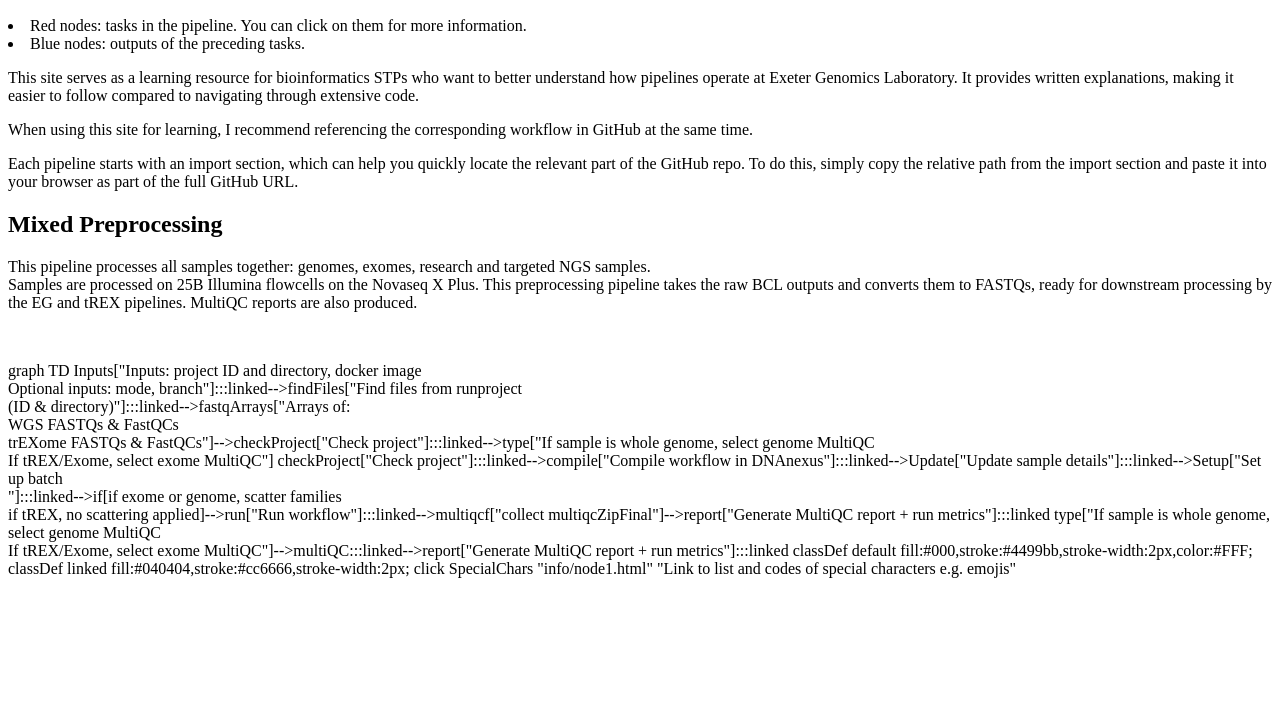
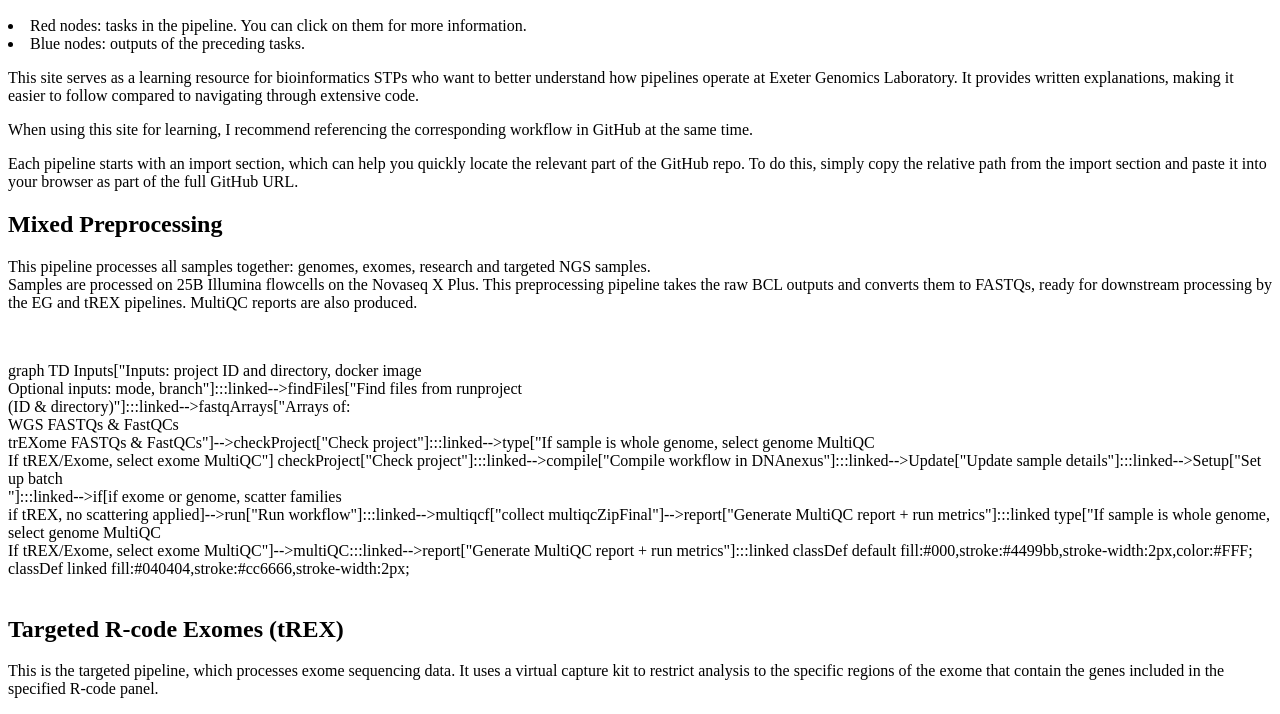
Before and after one commit to RVel37/pipelines-site, a plain HTML site: page index.html in a window 1280 px wide. Shown: the part 110-824 px from the top of the page. Before the commit the page ends 800 px from the top, so only its background shows below. Drawn offline with Linux system fonts and the light colour scheme.

Commit message:
trex setup

```diff
--- a/index.html
+++ b/index.html
@@ -47,10 +47,10 @@
 
         classDef default fill:#000,stroke:#4499bb,stroke-width:2px,color:#FFF;
         classDef linked fill:#040404,stroke:#cc6666,stroke-width:2px;
+    </div> <br>
 
-        click SpecialChars "info/node1.html" "Link to list and codes of special characters e.g. emojis"
-
-    </div>
+    <h2>Targeted R-code Exomes (tREX)</h2>
+    <p>This is the targeted pipeline, which processes exome sequencing data. It uses a virtual capture kit to restrict analysis to the specific regions of the exome that contain the genes included in the specified R-code panel. </p>
 
 </body>
 </html>
```
